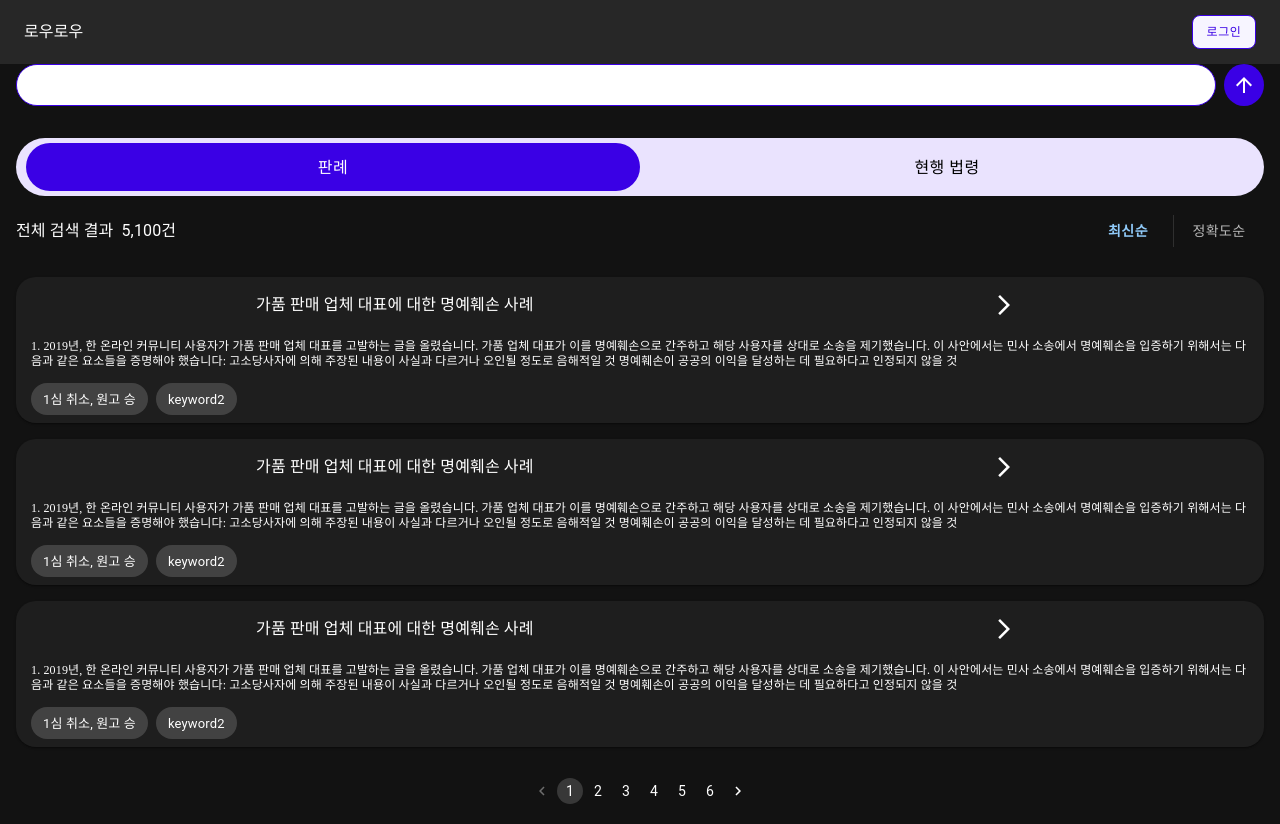
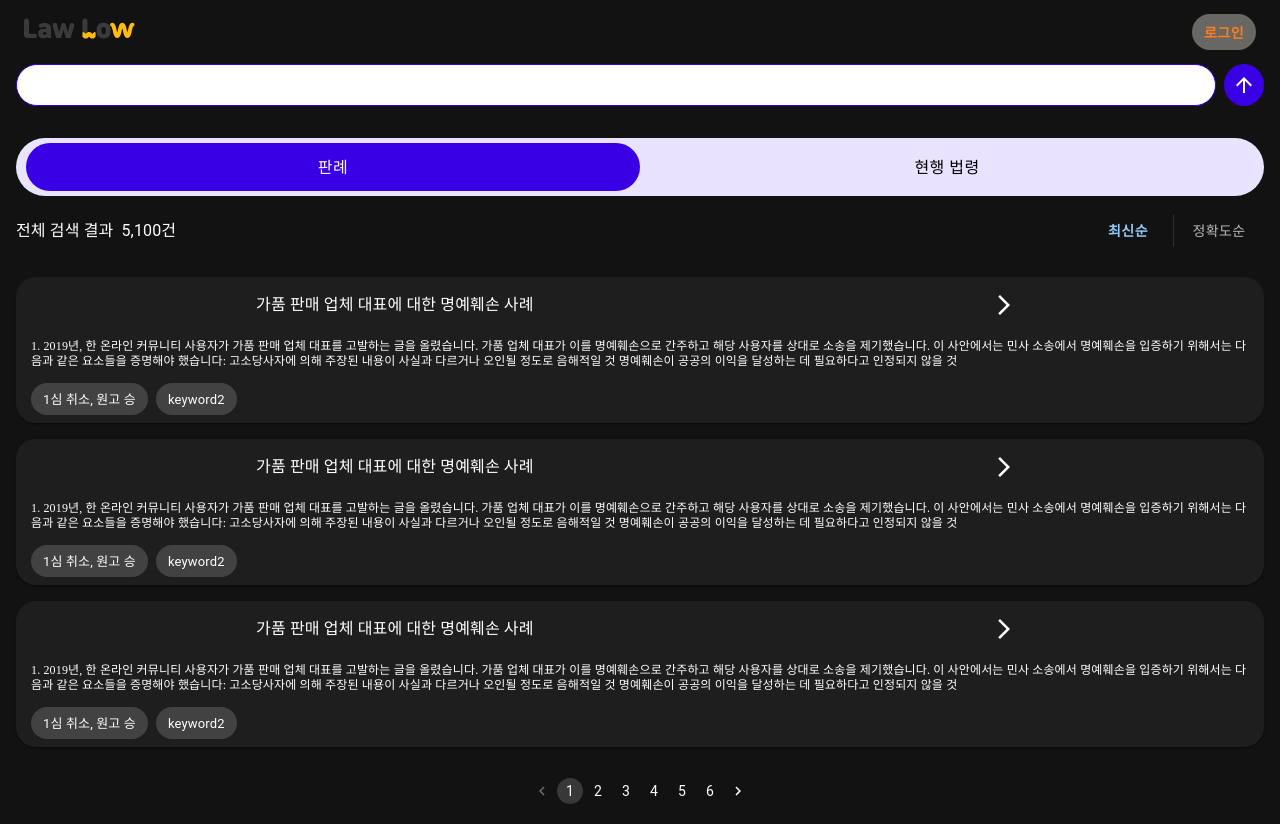
Before and after one commit to potenday-project/lawlow, a React (Create React App) app: page /search in a window 1280 px wide. Built offline with nearby package versions, Linux system fonts and the light colour scheme.

Commit message:
:lipstick: appbar UI 반영

```diff
--- /dev/null
+++ b/src/assets/svg/MainLogo.tsx
@@ -0,0 +1,44 @@
+import { ReactElement } from "react";
+
+const MainLogo = (): ReactElement => {
+  return (
+    <svg
+      xmlns="http://www.w3.org/2000/svg"
+      width="111"
+      height="21"
+      viewBox="0 0 111 21"
+      fill="none"
+    >
+      <path
+        d="M11.0248 15.7259H5.69331C5.14162 15.7259 4.99691 15.606 4.99691 15.0295V2.9487C4.99691 1.33884 3.7963 0.5 2.49846 0.5C1.20062 0.5 0 1.3411 0 2.9487V16.1328C0 18.8936 0.86372 19.9269 3.74655 19.9269H11.0226C12.4154 19.9269 12.9671 18.7737 12.9671 17.7902C12.9671 16.8066 12.438 15.7259 11.0226 15.7259H11.0248Z"
+        fill="#3A3A3A"
+      />
+      <path
+        d="M20.6794 4.92041C19.0469 4.92041 17.0301 5.27991 15.7571 6.21825C14.916 6.84229 14.5316 7.82811 14.9884 8.78905C15.4202 9.74999 16.6932 10.0869 17.5592 9.65279C17.991 9.4606 18.303 9.29328 18.6874 9.17345C19.264 9.00613 19.7433 8.90889 20.2973 8.90889C21.4504 8.90889 22.4588 9.29326 22.5063 10.7109H20.0327C16.9102 10.7109 14.1495 11.8641 14.1495 15.4908C14.1495 19.1175 17.0798 20.343 19.0718 20.343H19.6009C21.0412 20.343 22.339 19.7913 23.2502 18.9253L23.4424 19.9337H27.2364V11.3373C27.2364 6.15042 24.1614 4.92494 20.6794 4.92494V4.92041ZM22.5041 15.1042C22.5041 16.1126 21.4708 16.6416 20.5822 16.6416H20.2453C19.4042 16.6416 18.9 16.2573 18.9 15.4659C18.9 14.6746 19.4042 14.2404 20.3176 14.2404H22.5041V15.1042Z"
+        fill="#3A3A3A"
+      />
+      <path
+        d="M48.705 4.99275C47.337 4.70559 46.1116 5.16005 45.7521 6.65008L43.95 14.3602L41.7161 6.81966C41.3068 5.49921 40.4431 5.06735 39.4596 5.06735C38.476 5.06735 37.6824 5.57156 37.298 6.84453L35.0641 14.2902L33.2146 6.67721C32.8302 5.16458 31.5324 4.70783 30.1644 4.99725C28.8666 5.26179 28.1702 6.65461 28.6269 8.09489L32.1813 19.9337H36.8639L39.4573 11.9839L41.9309 19.9337H46.6135L50.143 8.1175C50.5997 6.65234 49.9983 5.25955 48.7027 4.99501L48.705 4.99275Z"
+        fill="#3A3A3A"
+      />
+      <path
+        d="M59.3389 14.8757C60.3496 15.095 60.9691 15.6603 61.3716 16.0288C61.4779 16.1261 61.6203 16.2572 61.6746 16.2843C61.6746 16.2843 61.6994 16.2889 61.7469 16.2889C61.8035 16.2889 61.8261 16.2821 61.8261 16.2821C61.8713 16.2595 62.016 16.1261 62.1223 16.0288C62.423 15.7552 62.8413 15.3731 63.4518 15.1041C63.4518 15.0792 63.4518 15.0566 63.4518 15.0295V2.9487C63.4518 1.33884 62.2511 0.5 60.9533 0.5C59.6555 0.5 58.4549 1.3411 58.4549 2.9487V15.5992C58.4549 15.1334 58.8822 14.774 59.3367 14.8734L59.3389 14.8757Z"
+        fill="#3A3A3A"
+      />
+      <path
+        d="M79.6386 4.87305C76.3714 4.87305 72.6745 6.36308 72.6745 11.525V13.7341C72.6745 18.8983 76.446 20.3861 79.6386 20.3861C82.8312 20.3861 86.6026 18.896 86.6026 13.7341V11.525C86.6026 6.36082 82.8312 4.87305 79.6386 4.87305ZM81.7752 13.9511C81.7752 15.656 80.6696 16.3298 79.6386 16.3298C78.6075 16.3298 77.5019 15.6582 77.5019 13.9511V11.3102C77.5019 9.6054 78.6075 8.93161 79.6386 8.93161C80.6696 8.93161 81.7752 9.60314 81.7752 11.3102V13.9511Z"
+        fill="#3A3A3A"
+      />
+      <path
+        d="M70.7074 14.1196C69.7148 14.396 69.1043 15.0853 68.7064 15.5347C68.6001 15.6547 68.4531 15.8194 68.4102 15.8473C68.4102 15.8473 68.3876 15.8556 68.3311 15.8556C68.2813 15.8556 68.2564 15.8501 68.2587 15.8501C68.2044 15.8138 68.0597 15.6519 67.9557 15.5347C67.447 14.9597 66.5946 13.9968 65.0412 13.9968C64.4014 13.9968 63.8836 14.1615 63.4562 14.3932C62.8458 14.7253 62.4252 15.197 62.1267 15.5347C62.0205 15.6547 61.8735 15.8194 61.8306 15.8473C61.8306 15.8473 61.8079 15.8556 61.7514 15.8556C61.7039 15.8556 61.6791 15.8501 61.6791 15.8501C61.6248 15.8138 61.4801 15.6519 61.3761 15.5347C60.9736 15.0797 60.3541 14.382 59.3434 14.1113C58.8889 13.9885 58.4616 14.4322 58.4616 15.0072V18.6411C58.5091 18.6411 58.5339 18.6467 58.5339 18.6467C58.5882 18.6829 58.7329 18.8448 58.8369 18.962C59.3457 19.537 60.1981 20.4999 61.7514 20.4999C63.3047 20.4999 64.1572 19.537 64.6659 18.962C64.7722 18.842 64.9169 18.6774 64.9621 18.6494C64.9621 18.6494 64.9847 18.6411 65.0412 18.6411C65.091 18.6411 65.1136 18.6467 65.1136 18.6467C65.1679 18.6829 65.3126 18.8448 65.4166 18.962C65.9253 19.537 66.7777 20.4999 68.3311 20.4999C69.8844 20.4999 70.7368 19.537 71.2455 18.962C71.3518 18.842 71.4988 18.6774 71.5417 18.6494C71.5417 18.6494 71.5643 18.6411 71.6209 18.6411V15.01C71.6209 14.4183 71.1754 13.9913 70.7074 14.1196Z"
+        fill="#FFBC10"
+      />
+      <path
+        d="M108.455 4.81629C106.986 4.81629 105.858 5.84054 105.1 7.85965C104.655 9.04444 104.318 10.5458 103.99 11.9974C103.827 12.7186 103.61 13.6864 103.377 14.5343C103.144 13.6864 102.927 12.7209 102.764 11.9974C102.437 10.5458 102.1 9.04444 101.654 7.85965C100.897 5.84054 99.7663 4.81629 98.2989 4.81629C96.8314 4.81629 95.7009 5.84054 94.9435 7.85965C94.5003 9.04444 94.1612 10.5458 93.8356 11.9974C93.6728 12.7186 93.4557 13.6841 93.2228 14.532C92.9899 13.6841 92.7729 12.7186 92.6101 11.9974C92.2822 10.5458 91.9453 9.04444 91.5022 7.85965C90.7447 5.84054 89.6165 4.81403 88.1468 4.81403C87.057 4.81403 86.1729 5.69809 86.1729 6.78792C86.1729 7.67425 86.7585 8.4249 87.5634 8.67362C87.984 9.4175 88.4633 11.5452 88.7595 12.8633C89.0874 14.3149 89.4243 15.8163 89.8674 17.0011C90.6249 19.0202 91.7531 20.0444 93.2228 20.0444C94.6925 20.0444 95.8208 19.0202 96.5782 17.0011C97.0214 15.8163 97.3605 14.3149 97.6861 12.8633C97.8489 12.1421 98.066 11.1743 98.2989 10.3265C98.5317 11.1743 98.7488 12.1398 98.9116 12.8611C99.2395 14.3127 99.5763 15.814 100.022 16.9988C100.779 19.0179 101.91 20.0422 103.377 20.0422C104.845 20.0422 105.975 19.0179 106.733 16.9988C107.178 15.814 107.515 14.3127 107.843 12.8611C108.139 11.5451 108.618 9.41524 109.039 8.67362C109.844 8.4249 110.429 7.67424 110.429 6.78565C110.429 5.69583 109.545 4.81177 108.455 4.81177V4.81629Z"
+        fill="#FFBC10"
+      />
+    </svg>
+  );
+};
+
+export default MainLogo;
--- a/src/routes/AppRoutes/components/Appbar.tsx
+++ b/src/routes/AppRoutes/components/Appbar.tsx
@@ -2,42 +2,46 @@ import React, { useCallback, useEffect, useState } from "react";
 
 import {
   AppBar as MuiAppBar,
-  Toolbar as MuiToolbar,
-  Typography,
   Button,
   styled,
   Avatar,
+  Toolbar,
+  Box,
 } from "@mui/material";
-import { useNavigate } from "react-router";
+import { useLocation, useNavigate } from "react-router";
 
-const StyledAppBar = styled(MuiAppBar)({
-  backgroundColor: "transparent",
-  boxShadow: "none",
-});
+import MainLogo from "@/assets/svg/MainLogo";
 
-const StyledToolbar = styled(MuiToolbar)({
-  display: "inline-flex",
-  justifyContent: "space-between",
-});
+const StyledAppBar = styled(MuiAppBar)<{ location: string }>(
+  ({ location }) => ({
+    background: "transparent",
+    boxShadow: "none",
+
+    " .MuiToolbar-root": {
+      display: "inline-flex",
+      justifyContent: location === "/" ? "flex-end" : "space-between",
+    },
+  }),
+);
 
 const StyledButton = styled(Button)({
   padding: "8px 12px",
-  borderRadius: "8px",
-  background: "var(--primary-subtle, #F7F5FF)",
-  border: "1px solid #3A00E5",
+  borderRadius: "19px",
+  background: "var(--grey-3, rgba(225, 221, 209, 0.42))",
 
   // font
-  color: "var(--primary, #3A00E5)",
-  fontFamily: "Work Sans",
-  fontSize: "12px",
+  color: "var(--deep-orange, #FF7E20)",
+  fontFamily: "SUIT",
+  fontSize: "14px",
   fontStyle: "normal",
-  fontWeight: 500,
-  lineHeight: "16px",
-  letterSpacing: "0.6px",
+  fontWeight: 700,
+  lineHeight: "normal",
 });
 
 const AppBar = () => {
+  const location = useLocation();
   const navigate = useNavigate();
+
   const [isLogin, setIsLogin] = useState(
     localStorage.getItem("credential") !== null &&
       localStorage.getItem("credential") !== "",
@@ -71,9 +75,13 @@ const AppBar = () => {
   }, []);
 
   return (
-    <StyledAppBar>
-      <StyledToolbar>
-        <Typography onClick={handleClickLogo}>로우로우</Typography>
+    <StyledAppBar location={location.pathname}>
+      <Toolbar>
+        {location.pathname !== "/" && (
+          <Box onClick={handleClickLogo}>
+            <MainLogo />
+          </Box>
+        )}
         {!isLogin && (
           <StyledButton onClick={handleClickLogin}>로그인</StyledButton>
         )}
@@ -84,7 +92,7 @@ const AppBar = () => {
             src={localStorage.getItem("picture") ?? ""}
           />
         )}
-      </StyledToolbar>
+      </Toolbar>
     </StyledAppBar>
   );
 };
```
